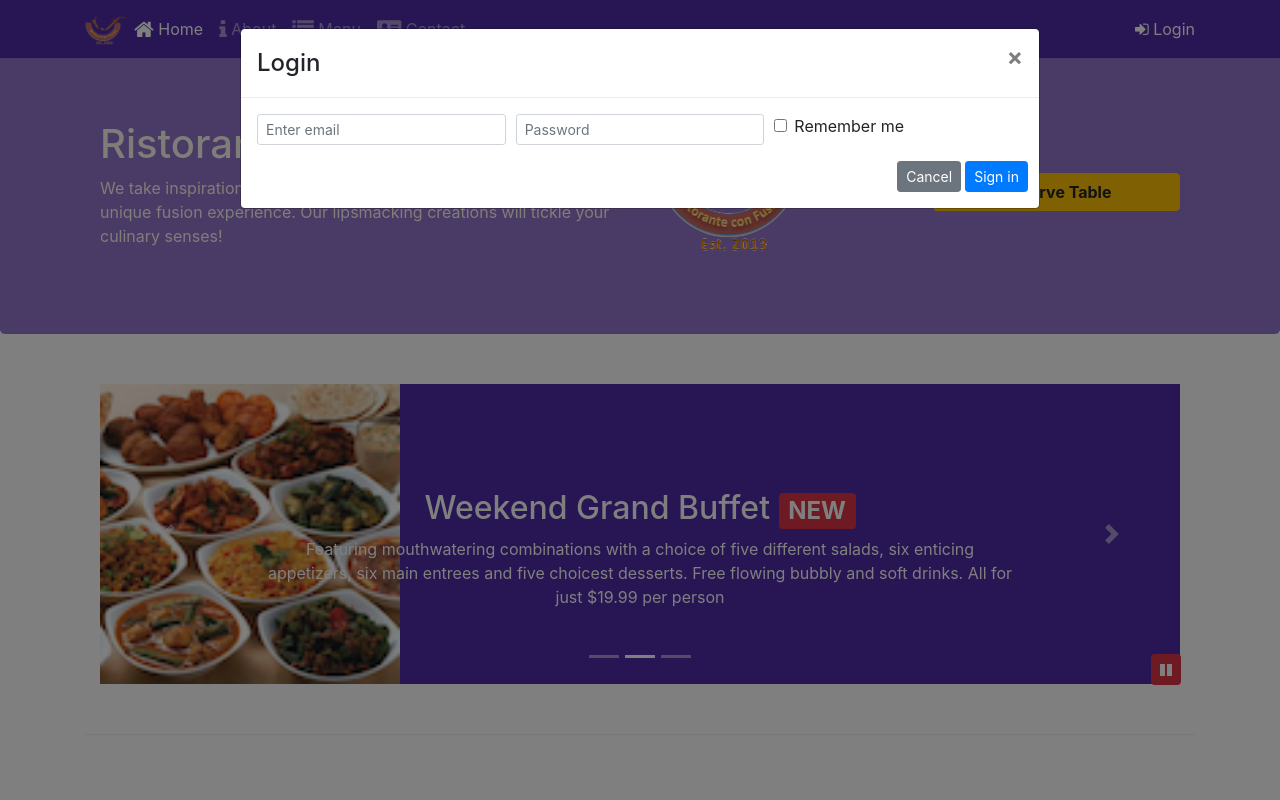
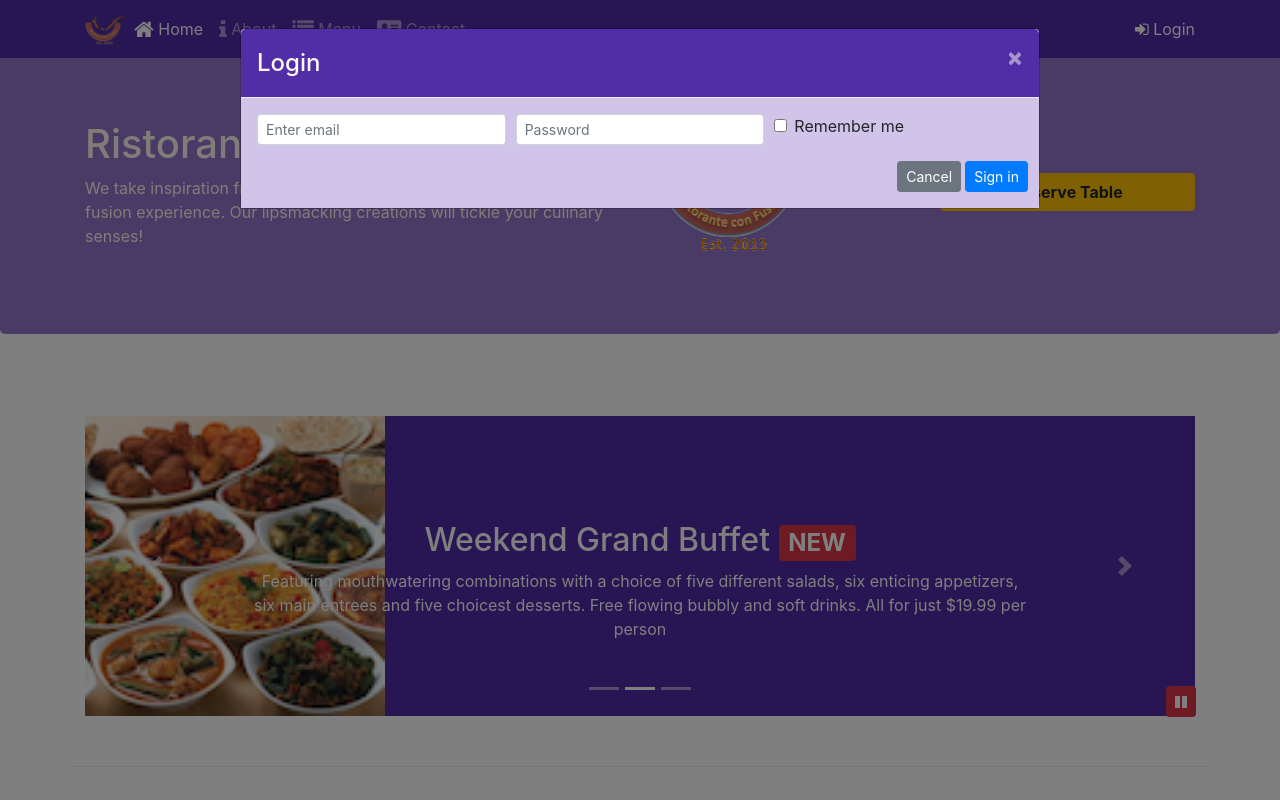
Before and after one commit to Mar-babu/bootsrap-4-with-node, a website: page index.html in a window 1280 px wide. Both pictures are taken after a click on the link "Login". Shown: the top 800 px of the page. Drawn offline with nearby package versions, Linux system fonts and the light colour scheme.

Commit message:
Sass (Scss) and modal color

```diff
--- /dev/null
+++ b/css/styles-less-generated.css
@@ -0,0 +1,61 @@
+body {
+  padding: 50px 0px 0px 0px;
+  z-index: 0;
+}
+.navbar-dark {
+  background-color: #512DA8;
+}
+.row-header {
+  margin: 0px auto;
+  padding: 0px 0px;
+}
+.row-content {
+  margin: 0px auto;
+  padding: 50px 0px;
+  border-bottom: 1px ridge;
+  min-height: 400px;
+}
+.footer {
+  background-color: #D1C4E9;
+  margin: 0px auto;
+  padding: 20px 0px;
+}
+.jumbotron {
+  margin: 0px auto;
+  padding: 70px 30px;
+  background: #9575CD;
+  color: floralwhite;
+}
+address {
+  font-size: 80%;
+  margin: 0px;
+  color: #0f0f0f;
+}
+.tab-content {
+  border-left: 1px solid #ddd;
+  border-right: 1px solid #ddd;
+  border-bottom: 1px solid #ddd;
+  padding: 10px;
+}
+.carousel {
+  background: #512DA8;
+}
+.carousel .carousel-item {
+  height: 300px;
+}
+.carousel .carousel-item img {
+  position: absolute;
+  top: 0;
+  left: 0;
+  min-height: 300px;
+}
+.carousel-caption {
+  top: 50%;
+  transform: translateY(-50%);
+}
+#carouselButton {
+  right: 14px;
+  position: absolute;
+  bottom: -1px;
+  z-index: 1;
+}
--- /dev/null
+++ b/css/styles.scss
@@ -0,0 +1,101 @@
+// Colors Variables
+$lt-gray: #ddd;
+$background-dark: #512DA8;
+$background-light: #9575CD;
+$background-pale: #D1C4E9;
+
+// Height Variables
+$carousel-item-height: 300px;
+
+//sass Mixins
+@mixin zero-margin($pad-up-dn, $pad-left-right){
+    padding: $pad-up-dn $pad-left-right;
+}
+
+body{
+    padding:50px 0px 0px 0px;
+    z-index:0;
+}
+
+.navbar-dark {
+     background-color: $background-dark;
+}
+
+.row-header{
+    @include zero-margin(0px, 0px);
+}
+
+.row-content {
+    @include zero-margin(50px, 0px);
+    border-bottom: 1px ridge;
+    min-height:400px;
+}
+
+.footer{
+    background-color: $background-pale;
+    @include zero-margin(20px, 0px);
+}
+
+
+.jumbotron {
+    @include zero-margin(70px, 30px);
+    background: $background-light ;
+    color:floralwhite;
+}
+
+address{
+    font-size:80%;
+    margin:0px;
+    color:#0f0f0f;
+}
+
+
+.tab-content {
+    border-left: 1px solid $lt-gray;
+    border-right: 1px solid $lt-gray;
+    border-bottom: 1px solid $lt-gray;
+    padding: 10px;
+}
+
+
+.carousel {
+    background: $background-dark;
+
+    .carousel-item {
+        height: $carousel-item-height;
+        img {
+            position: absolute;
+            top: 0;
+            left: 0;
+            min-height: 300px;
+        }
+    }
+}
+
+
+.carousel-caption{
+    top: 50%;
+    transform: translateY(-50%);
+}
+
+#carouselButton {
+    right: 14px;
+    position: absolute;
+    bottom: -1px;
+    z-index: 1;
+}
+
+.modal {
+    .modal-header{
+        background-color: $background-dark;
+        color:floralwhite;
+
+        .close{
+            color: floralwhite;
+        }
+    }
+    .modal-body{
+        background-color: $background-pale;
+    }
+
+}
--- a/index.html
+++ b/index.html
@@ -37,7 +37,8 @@
                 </ul>
 
                 <span class="navbar-text">
-                    <a data-toggle="modal" data-target="#loginModal">
+                    <!-- <a data-toggle="modal" data-target="#loginModal"> -->
+                    <a id="login">
                     <span class="fa fa-sign-in"></span> Login</a>
                 </span>
             </div>
@@ -181,8 +182,12 @@
                         <a role="button" class="btn btn-block nav-link btn-warning"
                         data-toggle="tooltip" data-html="true"  title="Or Call us at  <br><strong>+852 12345678</strong>"
                         data-placement="bottom" href="#reserveform">Reserve Table</a> -->
+<!--
+                        <a data-toggle="modal" data-target="#reserveTableModal" style="text-decoration: none;">
+                            <button type="button" class="btn btn-warning btn-block"><b>Reserve Table</b></button>
+                        </a> -->
 
-                        <a data-toggle="modal" data-target="#reserveTableModal" style="text-decoration: none;">
+                        <a id="reserveTable" style="text-decoration: none;">
                             <button type="button" class="btn btn-warning btn-block"><b>Reserve Table</b></button>
                         </a>
                 </div>
@@ -462,7 +467,28 @@
                 $('#carouselButton').children('span').addClass('fa-pause');
             }
         });
+
+
+
     });
+
+
+        //Reserve Table Modal Show start
+    $('#reserveTable').on('click', function () {
+        $('#reserveTableModal').modal('show');
+    });
+        //Reserve Table Modal Show end
+
+
+
+        //Login Modal Show start
+    $('#login').on('click', function () {
+        $('#loginModal').modal('show');
+    });
+        //Login Modal Show end
+
+
+
     </script>
 </body>
 
--- a/package.json
+++ b/package.json
@@ -6,12 +6,14 @@
   "scripts": {
     "start": "npm run lite",
     "test": "echo \"Error: no test specified\" && exit 1",
-    "lite": "lite-server"
+    "lite": "lite-server",
+    "scss": "node-sass -o css/ css/"
   },
   "author": "mar babu",
   "license": "ISC",
   "devDependencies": {
-    "lite-server": "^2.3.0"
+    "lite-server": "^2.3.0",
+    "node-sass": "^4.14.1"
   },
   "dependencies": {
     "bootstrap": "^4.0.0",
```
Also changed, not shown: css/styles.css, 1 other file.
